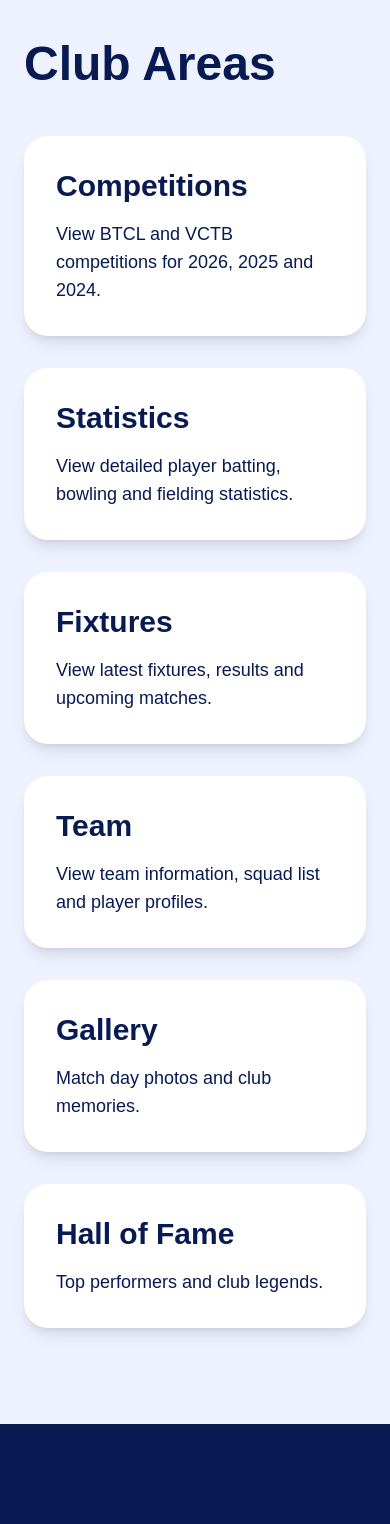
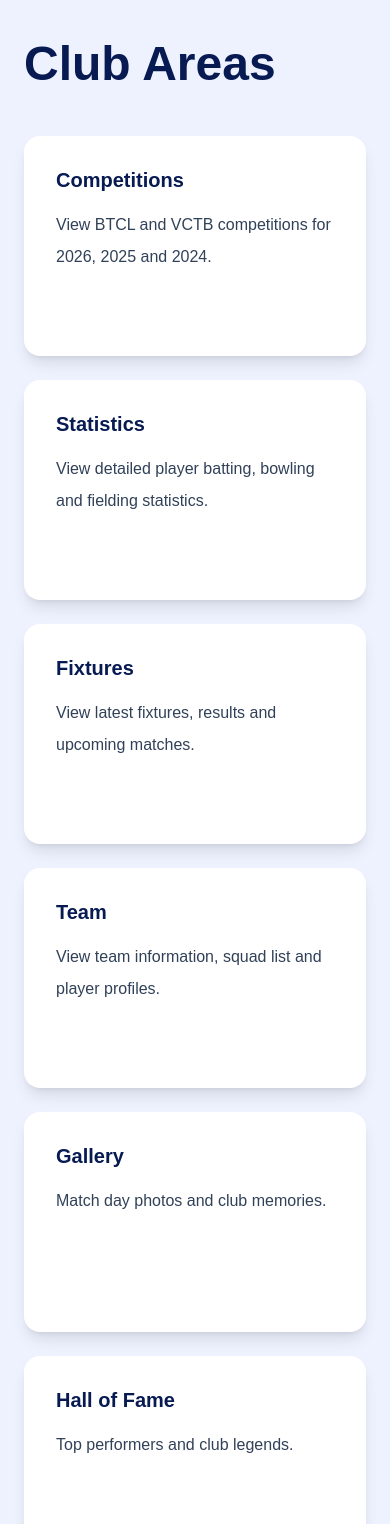
Before and after one commit to thanusan97-blip/spiders-cricket-club, a Next.js app: page / in a window 390 px wide. Shown: the part 900-2424 px from the top of the page. Built offline with nearby package versions, Linux system fonts and the light colour scheme.

Commit message:
Homepage responsive fixes

```diff
--- a/app/page.tsx
+++ b/app/page.tsx
@@ -160,18 +160,18 @@ export default function HomePage() {
             Club Areas
           </h2>
 
-          <div className="grid gap-8 md:grid-cols-2 lg:grid-cols-6">
+          <div className="grid gap-6 grid-cols-1 sm:grid-cols-2 lg:grid-cols-3 xl:grid-cols-3">
 
             {/* COMPETITIONS */}
             <Link
               href="/competitions"
-              className="rounded-3xl bg-white p-8 shadow-lg transition hover:-translate-y-2 hover:shadow-2xl"
+              className="min-h-[220px] rounded-2xl bg-white p-8 shadow-lg"
             >
-              <h3 className="mb-4 text-3xl font-bold">
+              <h3 className="break-words text-xl font-bold leading-tight">
                 Competitions
               </h3>
 
-              <p className="text-lg">
+              <p className="mt-4 text-base leading-8 text-slate-700">
                 View BTCL and VCTB competitions for 2026, 2025 and 2024.
               </p>
             </Link>
@@ -179,13 +179,13 @@ export default function HomePage() {
             {/* STATISTICS */}
             <Link
               href="/statistics"
-              className="rounded-3xl bg-white p-8 shadow-lg transition hover:-translate-y-2 hover:shadow-2xl"
+              className="min-h-[220px] rounded-2xl bg-white p-8 shadow-lg"
             >
-              <h3 className="mb-4 text-3xl font-bold">
+              <h3 className="break-words text-xl font-bold leading-tight">
                 Statistics
               </h3>
 
-              <p className="text-lg">
+              <p className="mt-4 text-base leading-8 text-slate-700">
                 View detailed player batting, bowling and fielding statistics.
               </p>
             </Link>
@@ -193,13 +193,13 @@ export default function HomePage() {
             {/* FIXTURES */}
             <Link
               href="/fixtures"
-              className="rounded-3xl bg-white p-8 shadow-lg transition hover:-translate-y-2 hover:shadow-2xl"
+              className="min-h-[220px] rounded-2xl bg-white p-8 shadow-lg"
             >
-              <h3 className="mb-4 text-3xl font-bold">
+              <h3 className="break-words text-xl font-bold leading-tight">
                 Fixtures
               </h3>
 
-              <p className="text-lg">
+              <p className="mt-4 text-base leading-8 text-slate-700">
                 View latest fixtures, results and upcoming matches.
               </p>
             </Link>
@@ -207,13 +207,13 @@ export default function HomePage() {
             {/* TEAM */}
             <Link
               href="/team"
-              className="rounded-3xl bg-white p-8 shadow-lg transition hover:-translate-y-2 hover:shadow-2xl"
+              className="min-h-[220px] rounded-2xl bg-white p-8 shadow-lg"
             >
-              <h3 className="mb-4 text-3xl font-bold">
+              <h3 className="break-words text-xl font-bold leading-tight">
                 Team
               </h3>
 
-              <p className="text-lg">
+              <p className="mt-4 text-base leading-8 text-slate-700">
                 View team information, squad list and player profiles.
               </p>
             </Link>
@@ -221,13 +221,13 @@ export default function HomePage() {
             {/* GALLERY */}
             <Link
               href="/gallery"
-              className="rounded-3xl bg-white p-8 shadow-lg transition hover:-translate-y-2 hover:shadow-2xl"
+              className="min-h-[220px] rounded-2xl bg-white p-8 shadow-lg"
             >
-              <h3 className="mb-4 text-3xl font-bold">
+              <h3 className="break-words text-xl font-bold leading-tight">
                 Gallery
               </h3>
 
-              <p className="text-lg">
+              <p className="mt-4 text-base leading-8 text-slate-700">
                 Match day photos and club memories.
               </p>
             </Link>
@@ -235,13 +235,13 @@ export default function HomePage() {
             {/* HALL OF FAME */}
             <Link
               href="/hall-of-fame"
-              className="rounded-3xl bg-white p-8 shadow-lg transition hover:-translate-y-2 hover:shadow-2xl"
+              className="min-h-[220px] rounded-2xl bg-white p-8 shadow-lg"
             >
-              <h3 className="mb-4 text-3xl font-bold">
+              <h3 className="break-words text-xl font-bold leading-tight">
                 Hall of Fame
               </h3>
 
-              <p className="text-lg">
+              <p className="mt-4 text-base leading-8 text-slate-700">
                 Top performers and club legends.
               </p>
             </Link>
```
